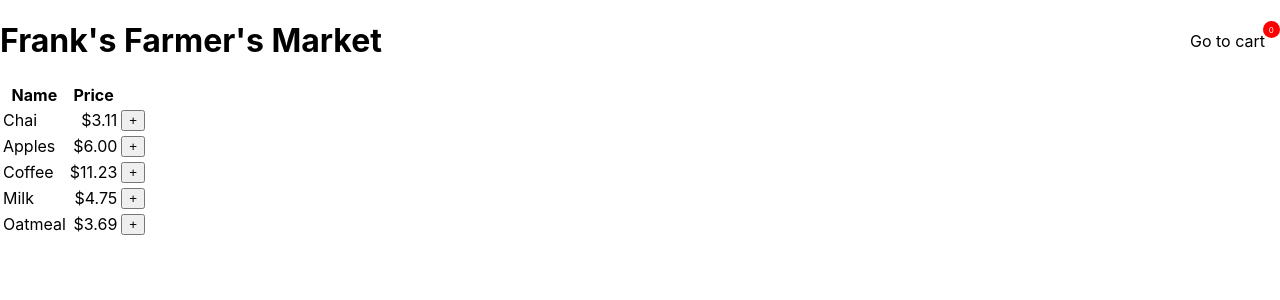
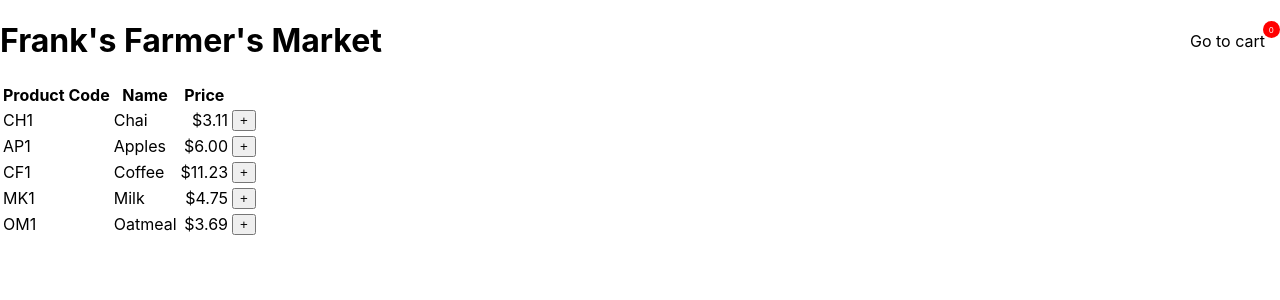
Before and after one commit to cdcasey/farmers-market, a React (Create React App) app: page / in a window 1280 px wide. Shown: the top 300 px of the page. Built offline with nearby package versions, Linux system fonts and the light colour scheme; the HTML template or start-up script is replaced by a standard one.

Commit message:
Updating to conform to spec

```diff
--- a/src/components/ItemTable.js
+++ b/src/components/ItemTable.js
@@ -13,6 +13,7 @@ export default class ItemList extends Component {
         const items = _.values(inventory).map((item) => {
             return (
                 <tr key={item.code} data-testid="item">
+                    <td>{item.code}</td>
                     <td>{item.name}</td>
                     <td className="items__price">${item.price.toFixed(2)}</td>
                     <td>
@@ -26,6 +27,7 @@ export default class ItemList extends Component {
             <table data-testid="market-items">
                 <thead>
                     <tr>
+                        <th>Product Code</th>
                         <th>Name</th>
                         <th>Price</th>
                         <th />
```
